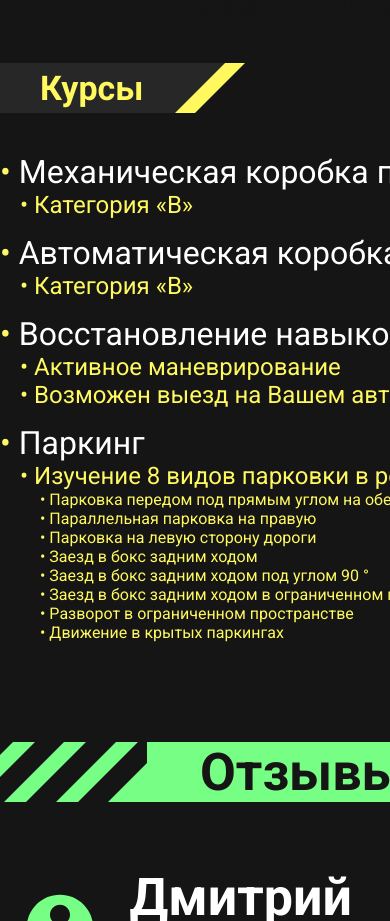
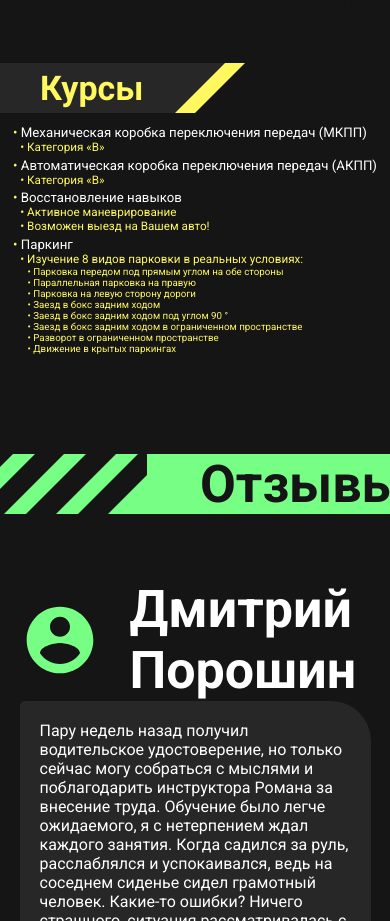
Before and after one commit to vzichv/reason, a React (Create React App) app: page / in a window 390 px wide. Shown: the part 1006-1927 px from the top of the page. Built offline with nearby package versions, Linux system fonts and the light colour scheme.

Commit message:
Make the "courses-section" component responsive design

```diff
--- a/src/components/courses-section/courses-section.module.sass
+++ b/src/components/courses-section/courses-section.module.sass
@@ -1,34 +1,50 @@
 @import './../../colors'
 
 .coursesBlock
-  margin: 40px auto 0px auto
-  width: 900px
+  margin: 2vw auto 0vw auto
+  width: 100%
+  display: flex
+  justify-content: center
 
 .coursesList
+  display: flex
+  flex-direction: column
   list-style-type: none
 
 .course
-  margin-top: 15px
+  display: flex
+  flex-direction: column
+  margin-top: 1vw
 
 .courseName
-  font-size: 2em
+  font-size: 2.5vw
   color: $basic-information
-
   span
     font-size: 1em
     color: $second-basic
-
   abbr
     font-size: 1em
+  @media screen and (orientation: portrait)
+    font-size: 3.4vw
 
 .factAboutCourse
+  display: flex
+  flex-direction: column
   li
-    margin-left: 40px
+    display: flex
+    flex-direction: column
+    margin-left: 4%
     span
-      font-size: 1em
+      font-size: 1.5vw
       color: $second-basic
+  @media screen and (orientation: portrait)
+    li
+      span
+        font-size: 2.5vw
 
 .fact
-  margin-left: 20px
-  font-size: 1.5em
+  margin-left: 2%
+  font-size: 2.1vw
   color: $second-basic
+  @media screen and (orientation: portrait)
+    font-size: 3vw
```
